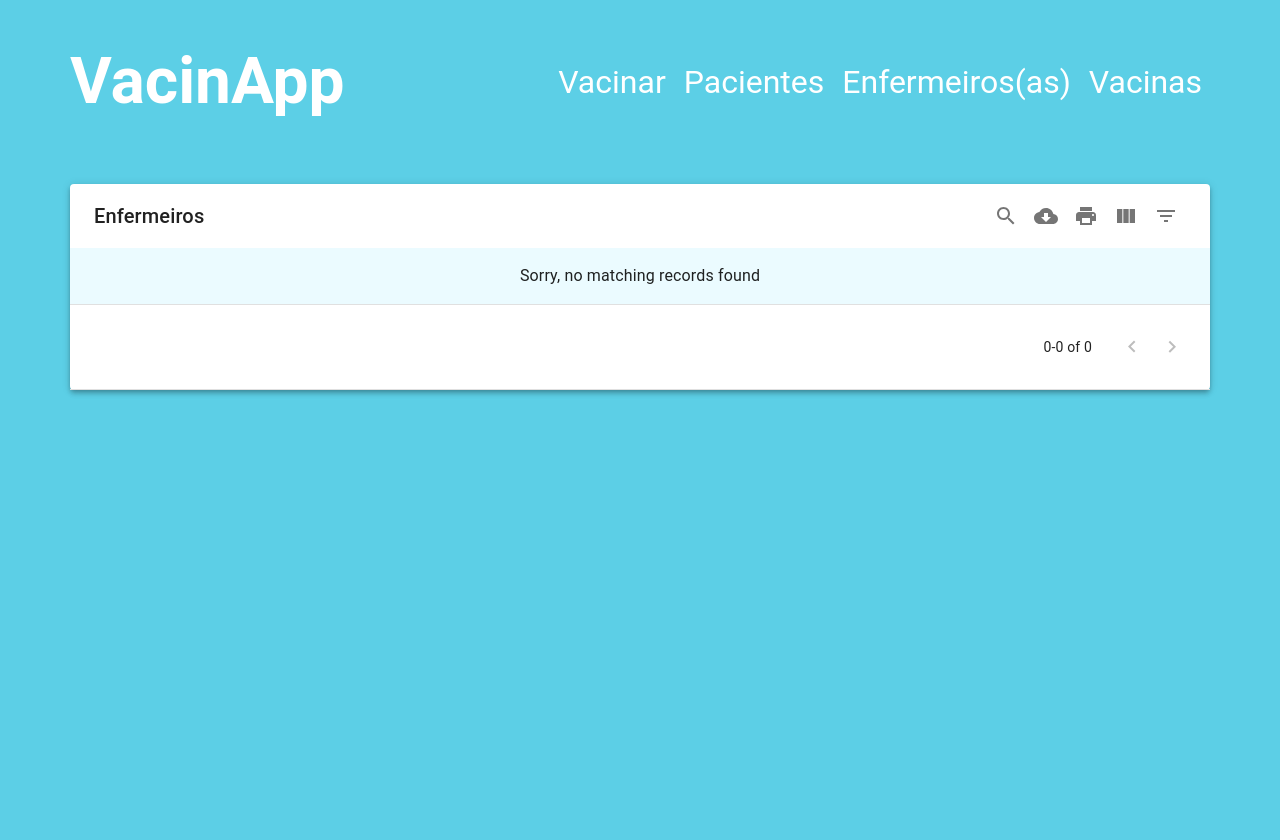
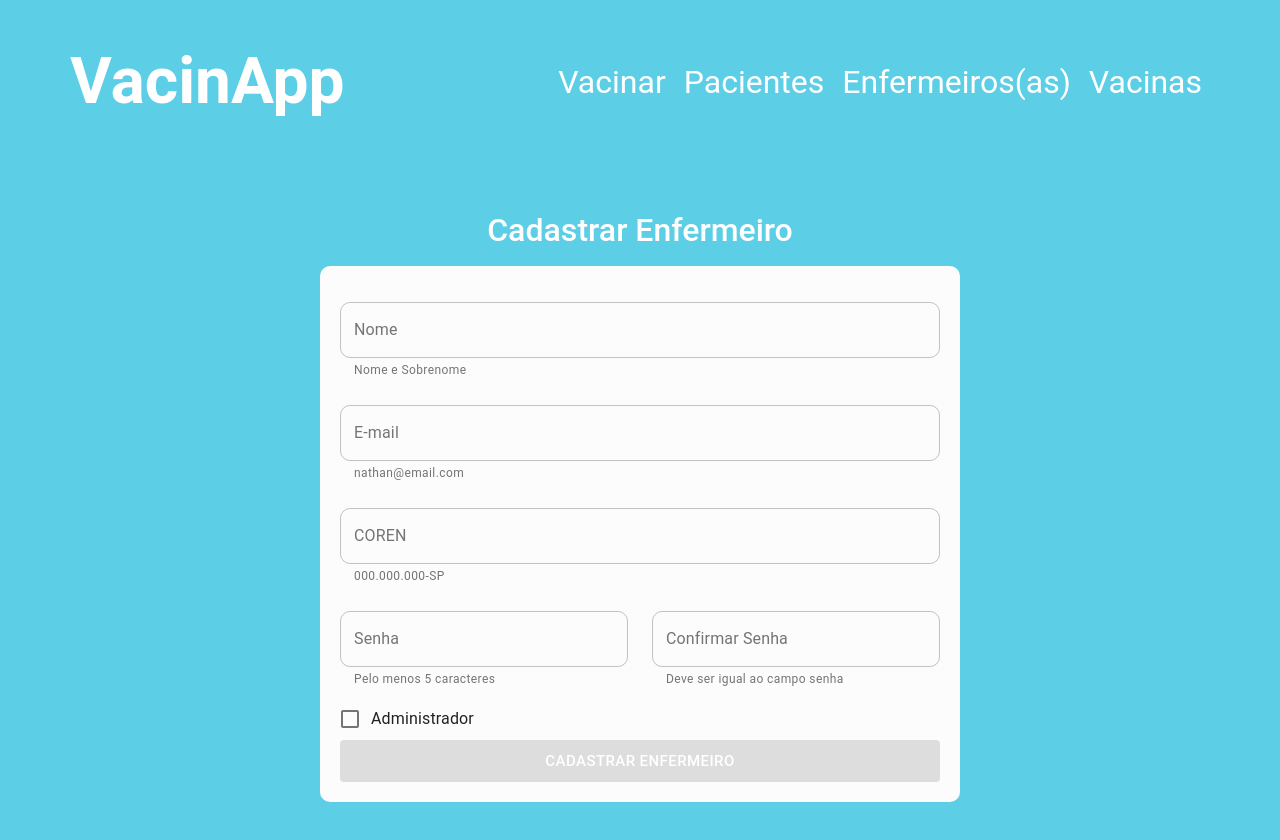
Before and after one commit to GabrielLucen4/VacinAPP, a React (Create React App) app in the folder Frontend/: page /enfermeiros/cadastrar in a window 1280 px wide. Shown: the top 840 px of the page. Before the commit the page ends 800 px from the top, so only its background shows below. Built offline with nearby package versions, Linux system fonts and the light colour scheme; no server answers.

Commit message:
Adicionando página de cadastro de enfermeiros

```diff
--- a/Frontend/package.json
+++ b/Frontend/package.json
@@ -14,6 +14,7 @@
     "react": "^17.0.2",
     "react-dom": "^17.0.2",
     "react-paginate": "^7.1.2",
+    "react-router-dom": "^5.2.0",
     "react-scripts": "4.0.3",
     "web-vitals": "^1.1.1"
   },
--- a/Frontend/src/App.js
+++ b/Frontend/src/App.js
@@ -1,21 +1,34 @@
-import { useState } from 'react';
+import Header from "./components/Header";
+import Table from "./components/Table";
 
-import Header from './components/Header';
-import Table from './components/Table';
+import { BrowserRouter as Router, Route, Switch } from "react-router-dom";
 
-import './assets/App.css';
+import "./assets/App.css";
+import CadastroEnfermeiro from "./components/CadastroEnfermeiro";
 
 function App() {
-  const [tabela, setTabela] = useState('enfermeiros');
-
-  const alteraTabela = (tabela) => {
-    setTabela(tabela);
-  }
-
   return (
     <section className="content">
-      <Header alteraTabela={alteraTabela}/>
-      <Table tabela={tabela}/>
+      <Router>
+        <Header/>
+        <Switch>
+          <Route exact path="/">
+            <Table tabela="pacientes" />
+          </Route>
+          <Route exact path="/pacientes">
+            <Table tabela="pacientes" />
+          </Route>
+          <Route exact path="/enfermeiros">
+            <Table tabela="enfermeiros" />
+          </Route>
+          <Route path="/enfermeiros/cadastrar">
+            <CadastroEnfermeiro />
+          </Route>
+          <Route path="*">
+            <h2>404</h2>
+          </Route>
+        </Switch>
+      </Router>
     </section>
   );
 }
--- /dev/null
+++ b/Frontend/src/components/CadastroEnfermeiro/CadastroEnfermeiro.jsx
@@ -0,0 +1,240 @@
+import React, { useState } from "react";
+import { Link } from "react-router-dom";
+
+import PropTypes from "prop-types";
+import { createMuiTheme, withStyles, ThemeProvider } from "@material-ui/core/styles";
+import { TextField, Button, Checkbox, FormControlLabel } from "@material-ui/core";
+
+import { enviaRegistro } from "../../controllers/enfermeiros";
+import "./style.css";
+
+function CadastroEnfermeiro(props) {
+  const { classes } = props;
+
+  const [nome, setNome] = useState("");
+  const [email, setEmail] = useState("");
+  const [coren, setCoren] = useState("");
+  const [senha, setSenha] = useState("");
+  const [confirmarSenha, setConfirmarSenha] = useState("");
+  const [admin, setAdmin] = useState(false);
+
+  const [formularioValido, setFormularioValido] = useState(false);
+  const [erros, setErros] = useState({
+    nome: false,
+    coren: false,
+    email: false,
+    senha: false,
+    confirmarSenha: false
+  });
+  const [preenchido, setPreenchido] =  useState({
+    nome: false,
+    email: false,
+    coren: false,
+    senha: false,
+    confirmarSenha: false
+  });
+
+
+  const validaFormulario = (preenchido) =>{
+    for (let [key, value] of Object.entries(preenchido)) {
+      if (!value) {
+        setFormularioValido(false)
+        return;
+      }
+    }
+    setFormularioValido(true);
+  }
+
+  const validaNome = (nome) => {
+    if (nome.split(" ").length >= 2) {
+      setPreenchido({...preenchido, nome:true})
+      validaFormulario({...preenchido, nome: true})
+    } else {
+      setPreenchido({...preenchido, nome:false})
+      validaFormulario({...preenchido, nome: false})
+    }
+  }
+
+
+  const validaEmail = (email) => {
+    const re = /^(([^<>()[\]\\.,;:\s@"]+(\.[^<>()[\]\\.,;:\s@"]+)*)|(".+"))@((\[[0-9]{1,3}\.[0-9]{1,3}\.[0-9]{1,3}\.[0-9]{1,3}\])|(([a-zA-Z\-0-9]+\.)+[a-zA-Z]{2,}))$/;
+    if (re.test(email.toLowerCase())) {
+      setPreenchido({...preenchido, email: true});
+      validaFormulario({...preenchido, email: true});
+    } else {
+      setPreenchido({...preenchido, email:false});
+      validaFormulario({...preenchido, email:false});
+    }
+  }
+
+  const validaCoren = (coren) => {
+    const re = /^([0-9]{3}\.?[0-9]{3}\.?[0-9]{3}-?[a-zA-Z]{2})$/;
+    if (re.test(coren.toUpperCase())) {
+      setPreenchido({...preenchido, coren: true});
+      validaFormulario({...preenchido, coren: true});
+    } else {
+      setPreenchido({...preenchido, coren: false});
+      validaFormulario({...preenchido, coren: false});
+    }
+  }
+
+  const validaSenha = (senha) => {
+    if(senha.length >= 5) {
+      setPreenchido({...preenchido, senha: true});
+      validaFormulario({...preenchido, senha: true});
+    } else {
+      setPreenchido({...preenchido, senha:false});
+      validaFormulario({...preenchido, senha:false});
+    }
+  }
+
+  const validaConfirmarSenha = (confirmarSenha) => {
+    if (confirmarSenha === senha) {
+      setPreenchido({...preenchido, confirmarSenha: true});
+      validaFormulario({...preenchido, confirmarSenha: true});
+    } else {
+      setPreenchido({...preenchido, confirmarSenha: false});
+      validaFormulario({...preenchido, confirmarSenha: false});
+    }
+  }
+
+  const theme = createMuiTheme({
+    palette: {
+      primary: {
+        main: '#5CCFE6'
+      }
+    },
+    spacing: 8
+  });
+
+  return (
+    <div className="container-cadastro">
+      <h2 className="titulo-cadastro">Cadastrar Enfermeiro</h2>
+      <ThemeProvider theme={theme}>
+        <form className="formulario-cadastro">
+          <TextField
+            label="Nome"
+            id="nome"
+            helperText="Nome e Sobrenome"
+            variant="outlined"
+            margin="normal"
+            error={erros.nome}
+            InputProps={{ className: classes.input }}
+            onChange={(event) => {
+              let nome = event.target.value.trim();
+              setNome(nome);
+              validaNome(nome);
+            }}
+            onBlur={() => {
+              setErros({...erros, nome: !preenchido.nome})
+            }}
+          />
+          <TextField
+            label="E-mail"
+            id="email"
+            type="email"
+            helperText="nathan@email.com"
+            variant="outlined"
+            margin="normal"
+            error={erros.email}
+            InputProps={{ className: classes.input }}
+            onChange={(event) => {
+              let email = event.target.value.trim();
+              console.log(email);
+              setEmail(email);
+              validaEmail(email);
+            }}
+            onBlur={() => {
+              setErros({...erros, email: !preenchido.email});
+            }}
+          />
+          <TextField
+            label="COREN"
+            id="coren"
+            helperText="000.000.000-SP"
+            error={erros.coren}
+            variant="outlined"
+            margin="normal"
+            InputProps={{ className: classes.input }}
+            onChange={(event) => {
+              let coren = event.target.value.trim();
+              if (coren.length > 14) {
+                coren = coren.substring(0, 8);
+              }
+              setCoren(coren);
+              validaCoren(coren);
+            }}
+            onBlur={() => {
+              setErros({...erros, coren: !preenchido.coren});
+            }}
+          />
+          <div className="senhas">
+            <TextField
+              label="Senha"
+              id="senha"
+              variant="outlined"
+              margin="normal"
+              type="password"
+              helperText="Pelo menos 5 caracteres"
+              error={erros.senha}
+              style={{ marginRight: 12 }}
+              InputProps={{ className: classes.input }}
+              fullWidth
+              onChange={(event) => {
+                let senha = event.target.value.trim();
+                setSenha(senha);
+                validaSenha(senha);
+              }}
+              onBlur={() => {
+                setErros({...erros, senha: !preenchido.senha})
+              }}
+            />
+            <TextField
+              label="Confirmar Senha"
+              id="confirmarSenha"
+              variant="outlined"
+              margin="normal"
+              type="password"
+              helperText="Deve ser igual ao campo senha"
+              error={erros.confirmarSenha}
+              style={{ marginLeft: 12 }}
+              InputProps={{ className: classes.input }}
+              fullWidth
+              onChange={(event) => {
+                let confirmarSenha = event.target.value.trim();
+                setConfirmarSenha(confirmarSenha);
+                validaConfirmarSenha(confirmarSenha);
+              }}
+              onBlur={() => {
+                setErros({...erros, confirmarSenha: !preenchido.confirmarSenha})
+              }}
+            />
+          </div>
+          <FormControlLabel
+            label="Administrador"
+            control={
+              <Checkbox color="primary" onChange={(event) => {
+                setAdmin(event.target.checked);
+              }}/>
+            }/>
+          <Button disabled={!formularioValido} variant="contained" color="primary" size="large" onClick={() => {
+            enviaRegistro(nome, email, coren, senha, admin);
+          }}><Link className="reset-a" to="/enfermeiros">Cadastrar Enfermeiro</Link></Button>
+        </form>
+      </ThemeProvider>
+    </div>
+  );
+}
+
+CadastroEnfermeiro.propTypes = {
+  classes: PropTypes.object.isRequired,
+};
+
+const styles = {
+  input: {
+    borderRadius: 10,
+  },
+
+};
+
+export default withStyles(styles)(CadastroEnfermeiro);
--- /dev/null
+++ b/Frontend/src/components/CadastroEnfermeiro/index.js
@@ -0,0 +1,2 @@
+import CadastroEnfermeiro from './CadastroEnfermeiro';
+export default CadastroEnfermeiro;
--- /dev/null
+++ b/Frontend/src/components/CadastroEnfermeiro/style.css
@@ -0,0 +1,39 @@
+.container-cadastro {
+  display: flex;
+  margin: 50px auto;
+  width: 600px;
+  flex-direction: column;
+  align-items: center;
+}
+
+.titulo-cadastro {
+  font-family: Roboto, Arial, Helvetica, sans-serif;
+  font-size: 2em;
+  font-weight: 500;
+  color: var(--texto);
+}
+
+.formulario-cadastro {
+  display: flex;
+  flex-direction: column;
+  width: 100%;
+  padding: 20px;
+  background-color: var(--fundo-componentes);
+  border-radius: 10px;
+  margin: 20px;
+  justify-content: center;
+}
+
+.senhas {
+  display: flex;
+  justify-content: space-between;
+}
+
+.MuiButton-label {
+  color: white;
+}
+
+.reset-a {
+  color: white;
+  text-decoration: none;
+}
--- a/Frontend/src/components/Header/Header.jsx
+++ b/Frontend/src/components/Header/Header.jsx
@@ -1,6 +1,9 @@
 import React from 'react';
 
+import { Link } from 'react-router-dom';
+
 import './style.css';
+
 
 function Header({ alteraTabela }) {
   return (
@@ -9,8 +12,16 @@ function Header({ alteraTabela }) {
       <nav className="navbar">
         <ul>
           <li><button className="item">Vacinar</button></li>
-          <li><button className="item" onClick={()=> { alteraTabela('pacientes') }}>Pacientes</button></li>
-          <li><button className="item" onClick={()=> { alteraTabela('enfermeiros') }}>Enfermeiros(as)</button></li>
+          <li>
+            <Link to="/">
+              <button className="item" >Pacientes</button>
+            </Link>
+          </li>
+          <li>
+            <Link to="/enfermeiros">
+              <button className="item" >Enfermeiros(as)</button>
+            </Link>
+          </li>
           <li><button className="item">Vacinas</button></li>
         </ul>
       </nav>
--- a/Frontend/src/components/Table/Table.jsx
+++ b/Frontend/src/components/Table/Table.jsx
@@ -2,15 +2,21 @@ import React, { useState, useEffect } from "react";
 
 import MUIDataTable from 'mui-datatables';
 import { createMuiTheme, MuiThemeProvider } from '@material-ui/core/styles';
+import IconButton from '@material-ui/core/IconButton';
 import Tooltip from "@material-ui/core/Tooltip";
+import AddIcon from '@material-ui/icons/Add';
 import Done from "@material-ui/icons/Done";
 import Close from "@material-ui/icons/Close";
+
+import { Link } from 'react-router-dom';
+
+import CadastroEnfermeiro from '../CadastroEnfermeiro';
 
 import "./style.css";
 
 const axios = require("axios");
 
-function Table({ tabela }) {
+function Table({ tabela, alterarPagina }) {
   const [columns, setColumns] = useState([]);
   const [dadosTabela, setDadosTabela] = useState([]);
 
@@ -53,9 +59,9 @@ function Table({ tabela }) {
   useEffect(() => {
     const getDadosTabela = () => {
       axios
-        .get(`http://10.0.1.0:4000/api/${tabela}`)
-        .then((response) => {
-          setDadosTabela(Array.from(response.data));
+      .get(`http://10.0.1.0:4000/api/${tabela}`)
+      .then((response) => {
+        setDadosTabela(Array.from(response.data));
           console.log(1)
           renderCabecalho(Array.from(response.data));
         })
@@ -107,7 +113,20 @@ function Table({ tabela }) {
     selectableRows: 'single',
     responsive: 'vertical',
     rowsPerPageOptions: [],
-    customToolbarSelect: (selectableRows, displayData, setSelectedRows) => {}
+    customToolbarSelect: () => {},
+    customToolbar: () => {
+      if (tabela !== 'pacientes') {
+        return (
+          <Tooltip title="Adicionar">
+            <Link to={`/${tabela}/cadastrar`}>
+              <IconButton>
+                  <AddIcon />
+              </IconButton>
+            </Link>
+          </Tooltip>
+        )
+      }
+    }
   }
 
   return (
--- a/Frontend/src/components/Table/style.css
+++ b/Frontend/src/components/Table/style.css
@@ -1,7 +1,6 @@
 .container-table {
   display: flex;
   flex: 1;
-  align-items: flex-start;
   justify-content: center;
   border-radius: 10px;
   margin: 20px 70px;
--- /dev/null
+++ b/Frontend/src/controllers/enfermeiros.js
@@ -0,0 +1,8 @@
+const axios = require('axios');
+
+export function enviaRegistro(nome, email, coren, senha, admin) {
+  const enfermeiro = { nome, email, coren, senha, admin }
+  axios.post('http://10.0.1.0:4000/api/enfermeiros', enfermeiro)
+  .then(response => console.log(response))
+  .catch(err => console.log(err));
+}
--- a/Frontend/src/index.js
+++ b/Frontend/src/index.js
@@ -4,8 +4,8 @@ import './assets/index.css';
 import App from './App';
 
 ReactDOM.render(
-  <React.StrictMode>
-    <App />
-  </React.StrictMode>,
+  <React.Fragment>
+      <App />
+  </React.Fragment>,
   document.getElementById('root')
 );
```
